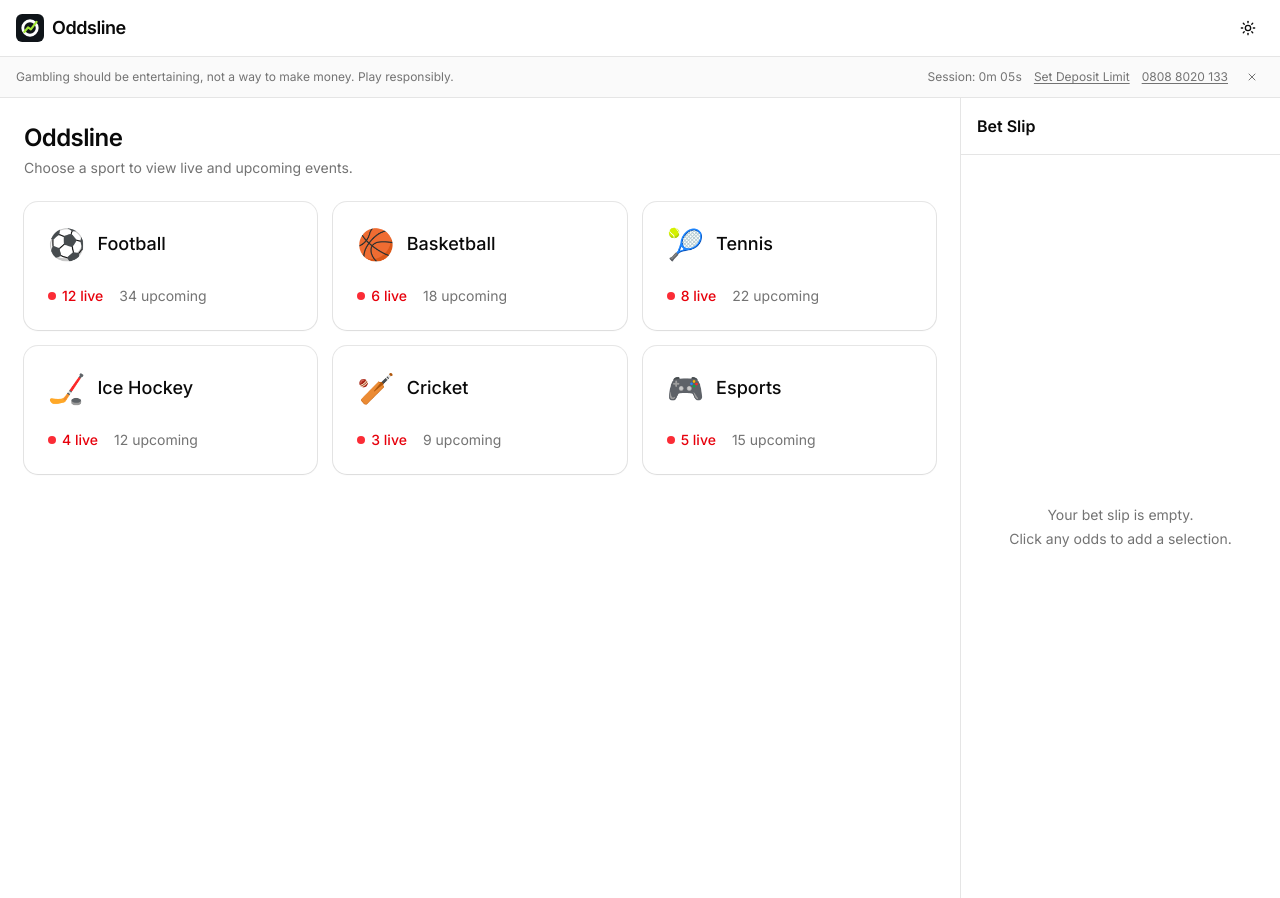
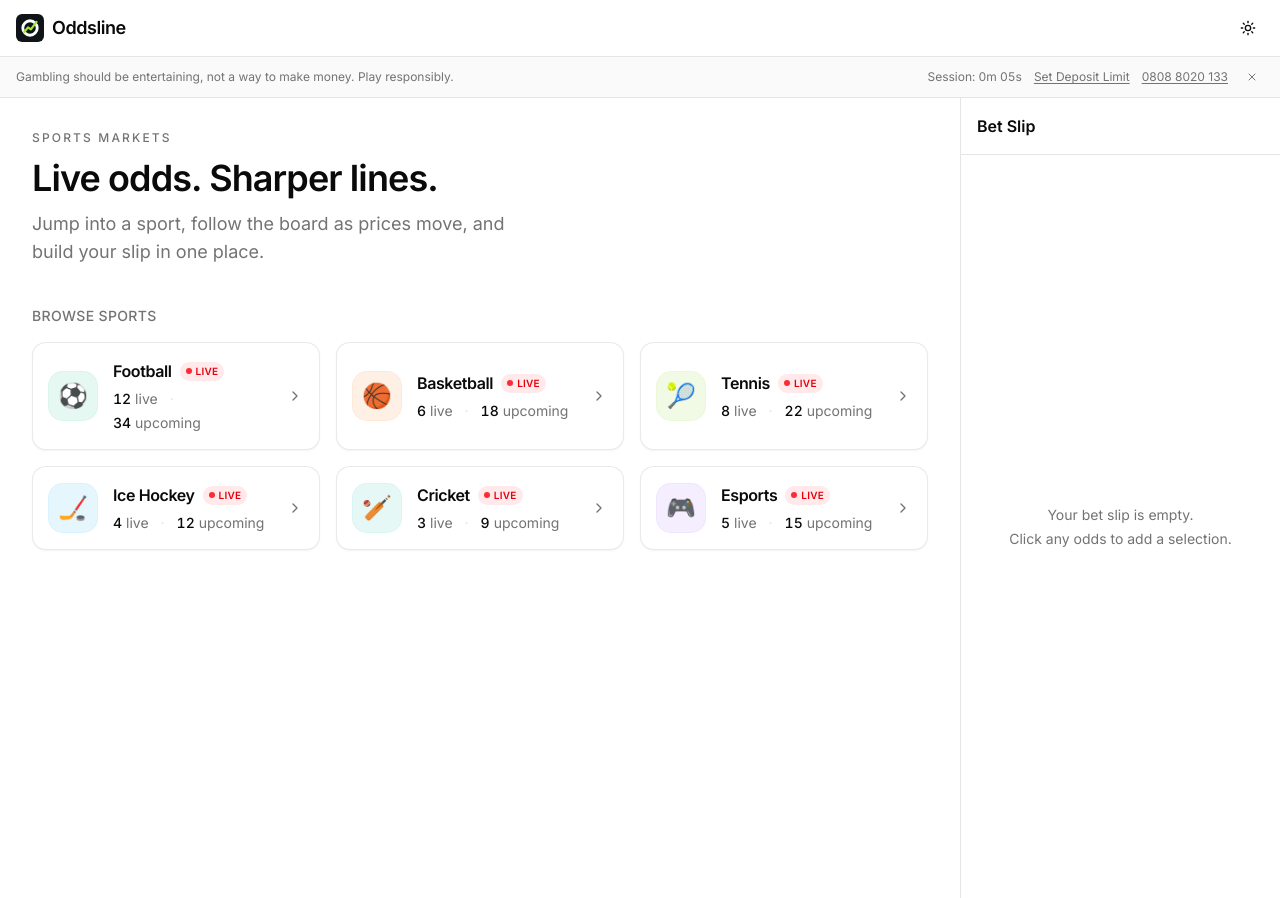
Before and after one commit to urateb/Oddsline, a Next.js app: page / in a window 1280 px wide. Built offline with nearby package versions, Linux system fonts and the light colour scheme.

Commit message:
feat: polish sports lobby for a cleaner dashboard

```diff
--- a/src/app/page.tsx
+++ b/src/app/page.tsx
@@ -7,16 +7,33 @@ import {
 
 export default function HomePage() {
   return (
-    <main className="mx-auto flex w-full max-w-6xl flex-1 flex-col gap-6 p-6">
-      <div className="flex flex-col gap-1">
-        <h1 className="text-2xl font-semibold tracking-tight">Oddsline</h1>
-        <p className="text-sm text-muted-foreground">
-          Choose a sport to view live and upcoming events.
+    <main className="mx-auto flex w-full max-w-6xl flex-1 flex-col gap-8 p-6 sm:gap-10 sm:p-8">
+      <header className="flex max-w-2xl flex-col gap-3">
+        <p className="text-xs font-medium tracking-[0.18em] text-muted-foreground uppercase">
+          Sports markets
         </p>
-      </div>
-      <Suspense fallback={<SportsLobbySkeleton />}>
-        <SportsLobby />
-      </Suspense>
+        <h1 className="text-3xl font-semibold tracking-tight text-balance sm:text-4xl">
+          Live odds. Sharper lines.
+        </h1>
+        <p className="max-w-lg text-base text-muted-foreground sm:text-lg">
+          Jump into a sport, follow the board as prices move, and build your
+          slip in one place.
+        </p>
+      </header>
+
+      <section className="flex flex-col gap-4" aria-labelledby="sports-heading">
+        <div className="flex items-end justify-between gap-3">
+          <h2
+            id="sports-heading"
+            className="text-sm font-medium tracking-wide text-muted-foreground uppercase"
+          >
+            Browse sports
+          </h2>
+        </div>
+        <Suspense fallback={<SportsLobbySkeleton />}>
+          <SportsLobby />
+        </Suspense>
+      </section>
     </main>
   );
 }
--- a/src/components/shared/sport-card-skeleton.tsx
+++ b/src/components/shared/sport-card-skeleton.tsx
@@ -1,18 +1,15 @@
-import { Card, CardContent, CardHeader } from '@/components/ui/card';
-
 export function SportCardSkeleton() {
   return (
-    <Card aria-hidden="true">
-      <CardHeader className="flex flex-row items-center gap-3">
-        <div className="h-8 w-8 animate-pulse rounded-md bg-muted" />
-        <div className="h-5 w-24 animate-pulse rounded-md bg-muted" />
-      </CardHeader>
-      <CardContent>
-        <div className="flex items-center gap-4">
-          <div className="h-4 w-16 animate-pulse rounded-md bg-muted" />
-          <div className="h-4 w-20 animate-pulse rounded-md bg-muted" />
-        </div>
-      </CardContent>
-    </Card>
+    <div
+      aria-hidden="true"
+      className="flex h-full items-center gap-4 rounded-xl border border-border/80 bg-card p-4 shadow-xs"
+    >
+      <div className="size-12 shrink-0 animate-pulse rounded-xl bg-muted" />
+      <div className="flex min-w-0 flex-1 flex-col gap-2">
+        <div className="h-5 w-28 animate-pulse rounded-md bg-muted" />
+        <div className="h-4 w-40 animate-pulse rounded-md bg-muted" />
+      </div>
+      <div className="size-4 shrink-0 animate-pulse rounded bg-muted" />
+    </div>
   );
 }
--- a/src/components/shared/sport-card.tsx
+++ b/src/components/shared/sport-card.tsx
@@ -1,6 +1,6 @@
 import Link from 'next/link';
+import { ChevronRight } from 'lucide-react';
 
-import { Card, CardContent, CardHeader, CardTitle } from '@/components/ui/card';
 import { cn } from '@/lib/utils';
 import type { Sport } from '@/types/sportsbook';
 
@@ -11,55 +11,92 @@ export interface SportCardProps {
   className?: string;
 }
 
+const ICON_WELL: Record<string, string> = {
+  football:
+    'bg-emerald-500/10 text-emerald-700 ring-emerald-500/15 dark:text-emerald-300',
+  basketball:
+    'bg-orange-500/10 text-orange-700 ring-orange-500/15 dark:text-orange-300',
+  tennis: 'bg-lime-500/10 text-lime-700 ring-lime-500/15 dark:text-lime-300',
+  'ice-hockey':
+    'bg-sky-500/10 text-sky-700 ring-sky-500/15 dark:text-sky-300',
+  cricket:
+    'bg-teal-500/10 text-teal-700 ring-teal-500/15 dark:text-teal-300',
+  esports:
+    'bg-violet-500/10 text-violet-700 ring-violet-500/15 dark:text-violet-300',
+};
+
 export function SportCard({ sport, className }: SportCardProps) {
   const hasLive = sport.liveEventCount > 0;
+  const wellClass =
+    ICON_WELL[sport.slug] ??
+    'bg-muted text-foreground ring-border/60';
 
   return (
     <Link
       href={`/sport/${sport.slug}`}
       aria-label={`View ${sport.name} events — ${sport.liveEventCount} live, ${sport.upcomingEventCount} upcoming`}
       className={cn(
-        'rounded-xl focus-visible:outline-none focus-visible:ring-2 focus-visible:ring-ring focus-visible:ring-offset-2',
+        'group flex h-full items-center gap-4 rounded-xl border border-border/80 bg-card p-4 shadow-xs transition-[border-color,background-color,box-shadow,transform]',
+        'hover:border-primary/40 hover:bg-accent/40 hover:shadow-sm',
+        'focus-visible:outline-none focus-visible:ring-2 focus-visible:ring-ring focus-visible:ring-offset-2',
         className,
       )}
     >
-      <Card className="h-full transition-colors hover:border-primary/50 hover:shadow-md">
-        <CardHeader className="flex flex-row items-center gap-3">
-          <span className="text-3xl" aria-hidden="true">
+      <span
+        className={cn(
+          'flex size-12 shrink-0 items-center justify-center rounded-xl text-2xl ring-1',
+          wellClass,
+        )}
+        aria-hidden="true"
+      >
         {sport.icon}
       </span>
-          <CardTitle className="text-lg">{sport.name}</CardTitle>
-        </CardHeader>
-        <CardContent>
-          <dl className="flex items-center gap-4 text-sm">
-            <div className="flex items-center gap-1.5">
+
+      <div className="flex min-w-0 flex-1 flex-col gap-1.5">
+        <div className="flex items-center gap-2">
+          <span className="truncate text-base font-semibold tracking-tight">
+            {sport.name}
+          </span>
           {hasLive && (
-                <span className="relative flex h-2 w-2" aria-hidden="true">
-                  <span className="absolute inline-flex h-full w-full animate-ping rounded-full bg-red-500 opacity-75" />
-                  <span className="relative inline-flex h-2 w-2 rounded-full bg-red-500" />
+            <span className="inline-flex items-center gap-1 rounded-full bg-red-500/10 px-1.5 py-0.5 text-[10px] font-semibold tracking-wide text-red-600 uppercase dark:text-red-400">
+              <span className="relative flex size-1.5" aria-hidden="true">
+                <span className="absolute inline-flex size-full animate-ping rounded-full bg-red-500 opacity-75" />
+                <span className="relative inline-flex size-1.5 rounded-full bg-red-500" />
+              </span>
+              Live
             </span>
           )}
+        </div>
+
+        <dl className="flex flex-wrap items-center gap-x-3 gap-y-1 text-sm text-muted-foreground">
+          <div className="flex items-center gap-1">
             <dt className="sr-only">Live events</dt>
-              <dd
-                className={cn(
-                  'font-medium',
-                  hasLive
-                    ? 'text-red-600 dark:text-red-400'
-                    : 'text-muted-foreground',
-                )}
-              >
-                {sport.liveEventCount} live
+            <dd>
+              <span className="tabular-nums font-medium text-foreground">
+                {sport.liveEventCount}
+              </span>{' '}
+              live
             </dd>
           </div>
-            <div className="flex items-center gap-1.5">
+          <span aria-hidden="true" className="text-border">
+            ·
+          </span>
+          <div className="flex items-center gap-1">
             <dt className="sr-only">Upcoming events</dt>
-              <dd className="text-muted-foreground">
-                {sport.upcomingEventCount} upcoming
+            <dd>
+              <span className="tabular-nums font-medium text-foreground">
+                {sport.upcomingEventCount}
+              </span>{' '}
+              upcoming
             </dd>
           </div>
         </dl>
-        </CardContent>
-      </Card>
+      </div>
+
+      <ChevronRight
+        className="size-4 shrink-0 text-muted-foreground transition-transform group-hover:translate-x-0.5 group-hover:text-foreground"
+        aria-hidden="true"
+      />
     </Link>
   );
 }
--- a/src/features/sportsbook/sports-lobby.tsx
+++ b/src/features/sportsbook/sports-lobby.tsx
@@ -10,10 +10,10 @@ export async function SportsLobby() {
     <div
       role="list"
       aria-label="Sports"
-      className="grid grid-cols-1 gap-4 sm:grid-cols-2 lg:grid-cols-3"
+      className="grid grid-cols-1 gap-3 sm:grid-cols-2 sm:gap-4 xl:grid-cols-3"
     >
       {sports.map((sport) => (
-        <div role="listitem" key={sport.id}>
+        <div role="listitem" key={sport.id} className="min-w-0">
           <SportCard sport={sport} />
         </div>
       ))}
@@ -23,7 +23,7 @@ export async function SportsLobby() {
 
 export function SportsLobbySkeleton() {
   return (
-    <div className="grid grid-cols-1 gap-4 sm:grid-cols-2 lg:grid-cols-3">
+    <div className="grid grid-cols-1 gap-3 sm:grid-cols-2 sm:gap-4 xl:grid-cols-3">
       {Array.from({ length: 6 }, (_, index) => (
         <SportCardSkeleton key={index} />
       ))}
```
Also changed, not shown: src/components/shared/README.md, 1 other file (tests, documents, lock files or other folders). Lines whose indentation alone changed are shown as unchanged.
